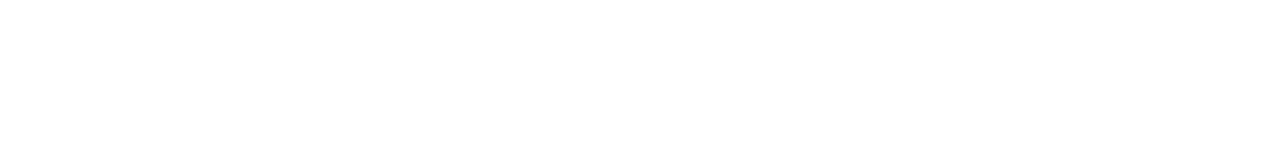
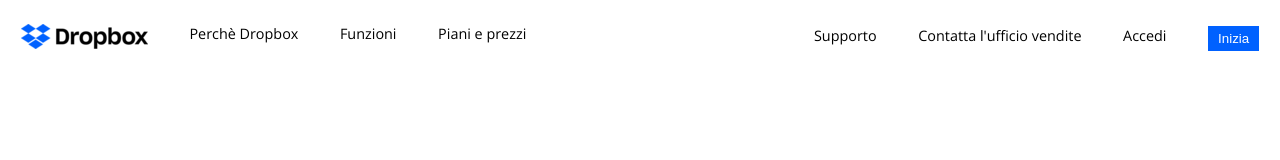
Before and after one commit to AlessandroSemeraro/htmlcss-dropbox, a plain HTML site: page index.html in a window 1280 px wide. Drawn offline with nearby package versions, Linux system fonts and the light colour scheme.

Commit message:
Top-header

```diff
--- a/index.html
+++ b/index.html
@@ -18,8 +18,23 @@
 </head>
 <body>
     <Header>
-        <section><!--top-header-->
-
+        <section class="top-header font-regular flex-sb-center"><!--top-header-->
+            <div class="top-header-rowleft">
+                <ul class="flex-row">
+                    <li class="row-header-items"><img src="./img/img/logo-small.png" alt="Dropbox-logo"></li>
+                    <li class="row-header-items">Perchè Dropbox</li>
+                    <li class="row-header-items">Funzioni</li>
+                    <li class="row-header-items">Piani e prezzi</li>
+                </ul>
+            </div>
+            <div class="top-header-rowright">
+                <ul class="flex-row">
+                    <li class="row-header-items">Supporto</li>
+                    <li class="row-header-items">Contatta l'ufficio vendite</li>
+                    <li class="row-header-items">Accedi</li>
+                    <li class="row-header-items"><button class="button" type="button">Inizia</button></li>
+                </ul>
+            </div>
         </section>
         <section><!--header-->
             <h1></h1><!--Title-->
--- a/style/style.css
+++ b/style/style.css
@@ -3,7 +3,6 @@
     padding: 0;
     margin: 0;
     box-sizing: border-box;
-    border: 2px black soli;
 }
 
 body{
@@ -12,3 +11,43 @@ body{
     font-family: 'Montserrat', sans-serif;
     font-family: 'Open Sans', sans-serif;
 }
+
+ul{
+    list-style-type: none;
+}
+
+.font-regular{
+    font-size: 0.9rem;
+}
+
+.button{
+  align-items: center;
+  background-color: #0061FF;
+  border: 2px solid #0061FF;
+  color: #fff;
+  justify-content: center;
+  padding: 0.2rem 0.5rem;
+  text-align: center;
+  text-decoration: none;
+}
+
+
+.flex-row{
+    display: flex;
+}
+
+.flex-sa-center{
+    display: flex;
+    justify-content: space-around;
+    align-items: center;
+}
+
+.flex-sb-center{
+    display: flex;
+    justify-content: space-between;
+    align-items: center;
+}
+
+.row-header-items{
+    padding:1.5rem 1.3rem;
+}
```
